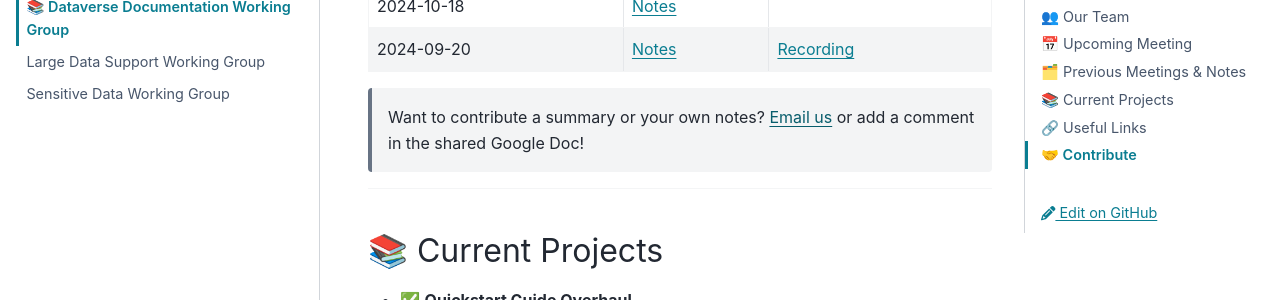
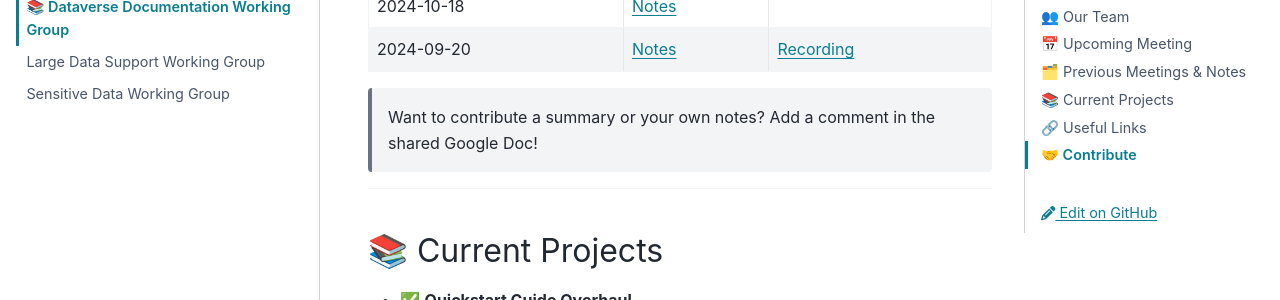
Before and after one commit to gdcc/www.gdcc.io, a Sphinx documentation site: the page built from source/working-groups/documentation.md, in a window 1280 px wide and 900 px high, scrolled down 1603 px. Shown: the part 153-453 px from the top of the window. Built offline with Sphinx 7.4.7 and the PyData theme 0.15.4, drawn with Linux system fonts in a browser that asks for light colours.

Commit message:
Update source/working-groups/documentation.md
removed email

```diff
--- a/source/working-groups/documentation.md
+++ b/source/working-groups/documentation.md
@@ -51,7 +51,7 @@ We are a mix of developers, writers, testers, and Dataverse enthusiasts from acr
 | 2024-10-18  | [Notes](https://docs.google.com/document/d/1O1v9aMSCNe9ak2_Md2plfaJw42XJuIrb7l1-sSg4hus/edit?usp=drive_link)       |                |
 | 2024-09-20  | [Notes](https://docs.google.com/document/d/1wUpmkOfQICuPQPbITqJ2oZSD2cSJBdHioEsaLck6_Es/edit?usp=drive_link)       | [Recording](#) |
 
-> Want to contribute a summary or your own notes? [Email us](mailto:docs@dataverse.org) or add a comment in the shared Google Doc!
+> Want to contribute a summary or your own notes? Add a comment in the shared Google Doc!
 
 ---
 
```
